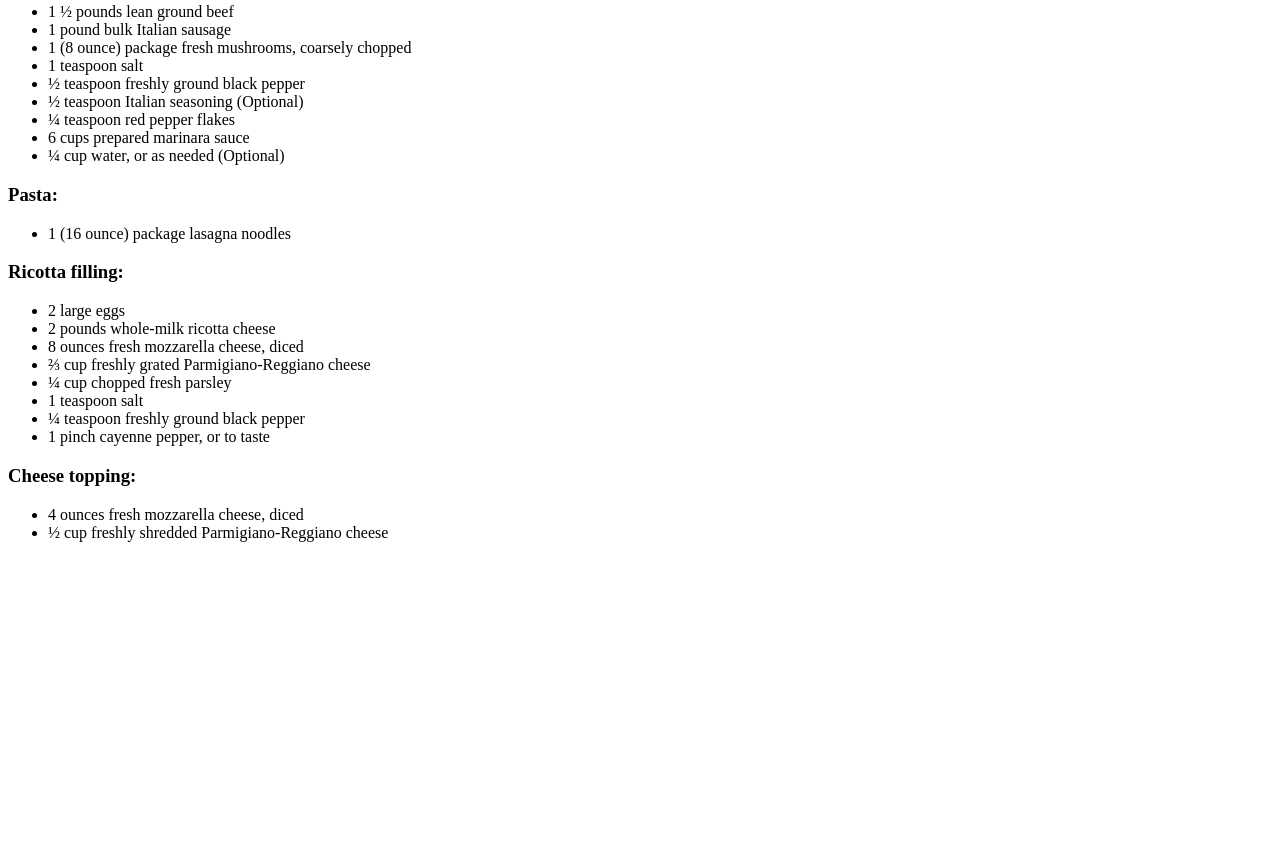
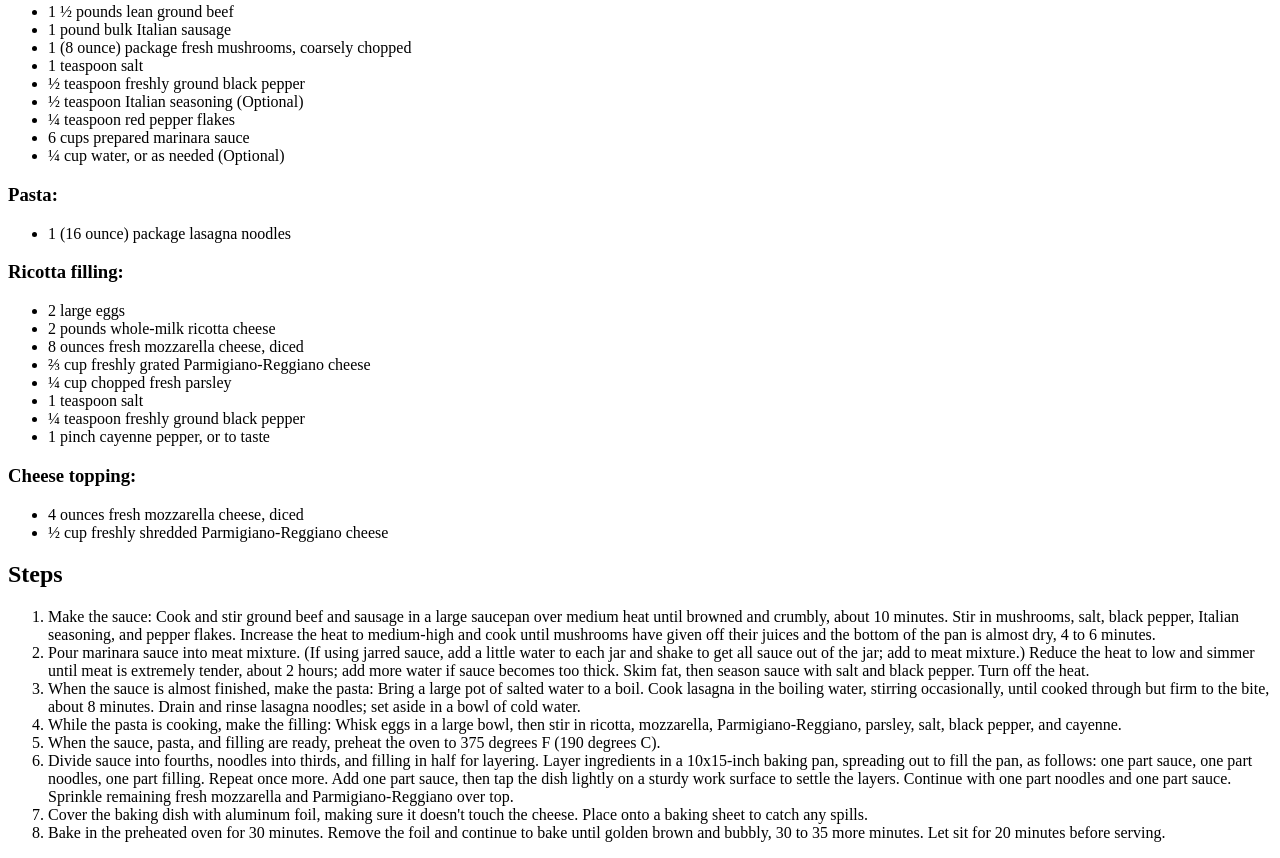
Before and after one commit to aaronvalera/odin-recipes, a plain HTML site: page recipes/lasagna.html in a window 1280 px wide. Shown: the part 541-1399 px from the top of the page. Before the commit the page ends 1099 px from the top, so only its background shows below. Drawn offline with Linux system fonts and the light colour scheme.

Commit message:
Feature: add steps section to recipes' files

```diff
--- a/recipes/lasagna.html
+++ b/recipes/lasagna.html
@@ -42,5 +42,16 @@
             <li>4 ounces fresh mozzarella cheese, diced</li>
             <li>½ cup freshly shredded Parmigiano-Reggiano cheese</li>
         </ul>
+        <h2>Steps</h2>
+        <ol>
+            <li>Make the sauce: Cook and stir ground beef and sausage in a large saucepan over medium heat until browned and crumbly, about 10 minutes. Stir in mushrooms, salt, black pepper, Italian seasoning, and pepper flakes. Increase the heat to medium-high and cook until mushrooms have given off their juices and the bottom of the pan is almost dry, 4 to 6 minutes.</li>
+            <li>Pour marinara sauce into meat mixture. (If using jarred sauce, add a little water to each jar and shake to get all sauce out of the jar; add to meat mixture.) Reduce the heat to low and simmer until meat is extremely tender, about 2 hours; add more water if sauce becomes too thick. Skim fat, then season sauce with salt and black pepper. Turn off the heat.</li>
+            <li>When the sauce is almost finished, make the pasta: Bring a large pot of salted water to a boil. Cook lasagna in the boiling water, stirring occasionally, until cooked through but firm to the bite, about 8 minutes. Drain and rinse lasagna noodles; set aside in a bowl of cold water.</li>
+            <li>While the pasta is cooking, make the filling: Whisk eggs in a large bowl, then stir in ricotta, mozzarella, Parmigiano-Reggiano, parsley, salt, black pepper, and cayenne.</li>
+            <li>When the sauce, pasta, and filling are ready, preheat the oven to 375 degrees F (190 degrees C).</li>
+            <li>Divide sauce into fourths, noodles into thirds, and filling in half for layering. Layer ingredients in a 10x15-inch baking pan, spreading out to fill the pan, as follows: one part sauce, one part noodles, one part filling. Repeat once more. Add one part sauce, then tap the dish lightly on a sturdy work surface to settle the layers. Continue with one part noodles and one part sauce. Sprinkle remaining fresh mozzarella and Parmigiano-Reggiano over top.</li>
+            <li>Cover the baking dish with aluminum foil, making sure it doesn't touch the cheese. Place onto a baking sheet to catch any spills.</li>
+            <li>Bake in the preheated oven for 30 minutes. Remove the foil and continue to bake until golden brown and bubbly, 30 to 35 more minutes. Let sit for 20 minutes before serving.</li>
+        </ol>
     </body>
 </html>
```
Also changed, not shown: recipes/chocolate-cream-pie.html (+6 -0 lines), recipes/garlic-bread.html (+10 -0 lines).
